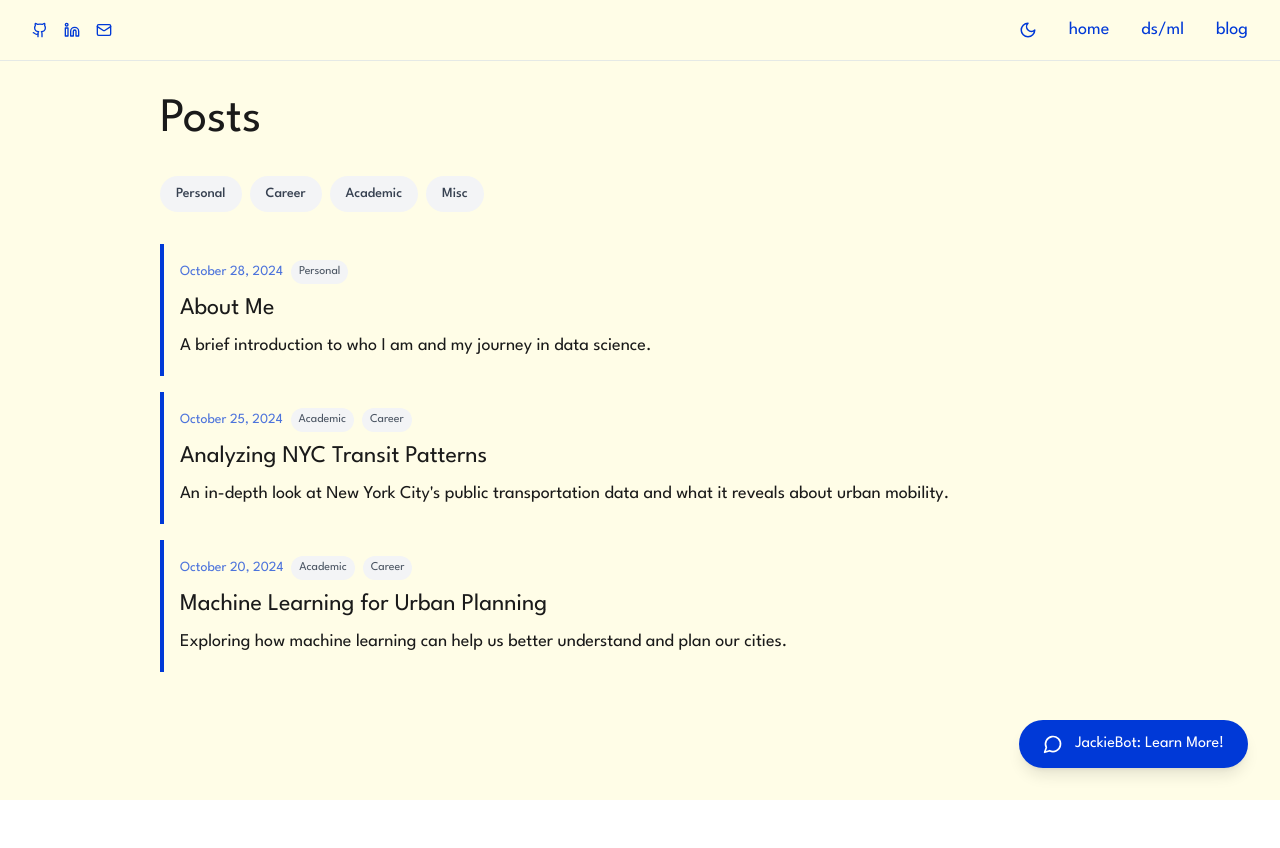
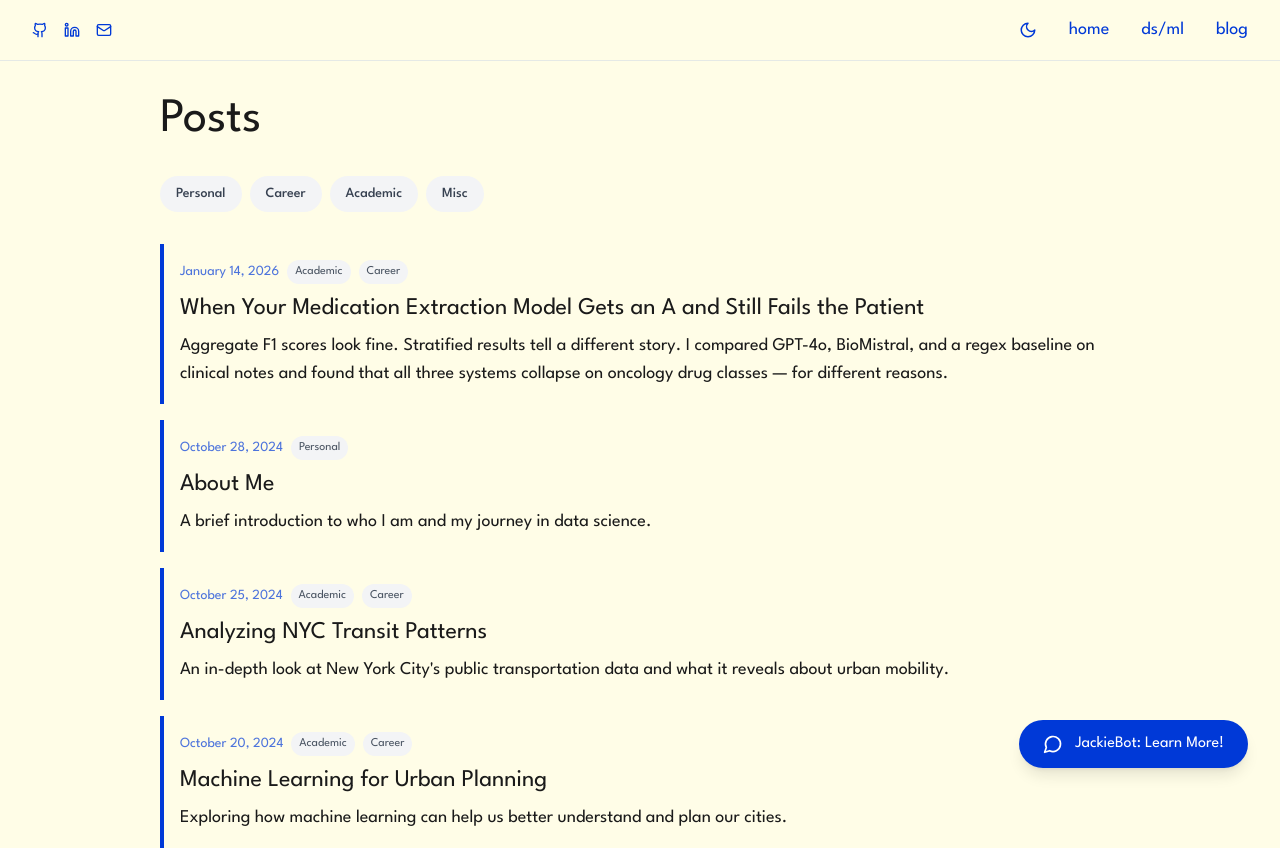
Before and after one commit to jaackiekim/jackiekim.me, a React (Vite) app: page /blog in a window 1280 px wide. Before the commit the page ends 800 px from the top, so only its background shows below. Built offline with nearby package versions, Linux system fonts and the light colour scheme.

Commit message:
fix: static role

```diff
--- a/src/App.tsx
+++ b/src/App.tsx
@@ -6,7 +6,6 @@ import ChatBot from './components/ChatBot';
 import Blog from './components/Blog';
 import BlogPost from './components/BlogPost';
 import DSML from './components/DSML';
-import RoleFlip from './components/RoleFlip';
 import { useTheme } from './components/ThemeProvider';
 
 function App() {
@@ -102,7 +101,7 @@ function App() {
                   </div>
                   <div className="space-y-4 text-lg leading-relaxed">
                     <p className={theme === 'dark' ? 'text-gray-300' : 'text-[#1a1a1a]'}>
-                      <RoleFlip /> based in New York. Cornell MS in Applied Information Science (Data Science & ML),
+                      Data scientist based in New York. Cornell MS in Applied Information Science (Data Science & ML),
                       UC Berkeley B.A. in Data Science.
                     </p>
                     <p className={theme === 'dark' ? 'text-gray-300' : 'text-[#1a1a1a]'}>
--- a/src/components/Blog.tsx
+++ b/src/components/Blog.tsx
@@ -15,6 +15,13 @@ interface Post {
 }
 
 const posts: Post[] = [
+  {
+    slug: 'medication-extraction-llm-evaluation',
+    title: 'When Your Medication Extraction Model Gets an A and Still Fails the Patient',
+    date: 'January 14, 2026',
+    excerpt: 'Aggregate F1 scores look fine. Stratified results tell a different story. I compared GPT-4o, BioMistral, and a regex baseline on clinical notes and found that all three systems collapse on oncology drug classes — for different reasons.',
+    categories: ['Academic', 'Career']
+  },
   {
     slug: 'about-me',
     title: 'About Me',
--- a/src/components/BlogPost.tsx
+++ b/src/components/BlogPost.tsx
@@ -105,7 +105,7 @@ Code, evaluation framework, and full results: [github.com/jaackiekim/clinical-me
 const posts: Record<string, { title: string; date: string; content: string; useMarkdown?: boolean }> = {
   'medication-extraction-llm-evaluation': {
     title: 'When Your Medication Extraction Model Gets an A and Still Fails the Patient',
-    date: 'March 11, 2025',
+    date: 'January 14, 2026',
     content: medicationExtractionPost,
     useMarkdown: true,
   },
```
